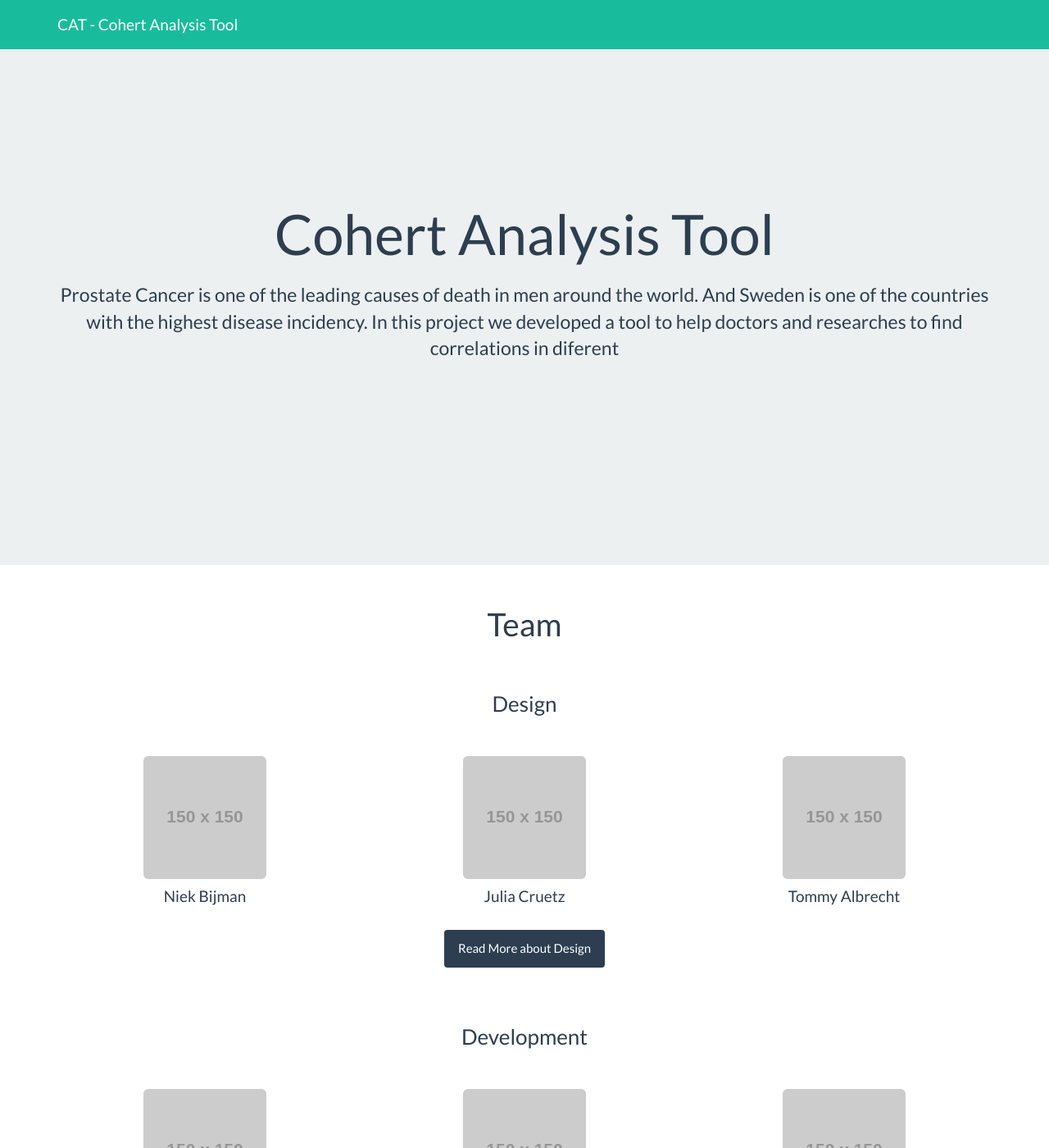
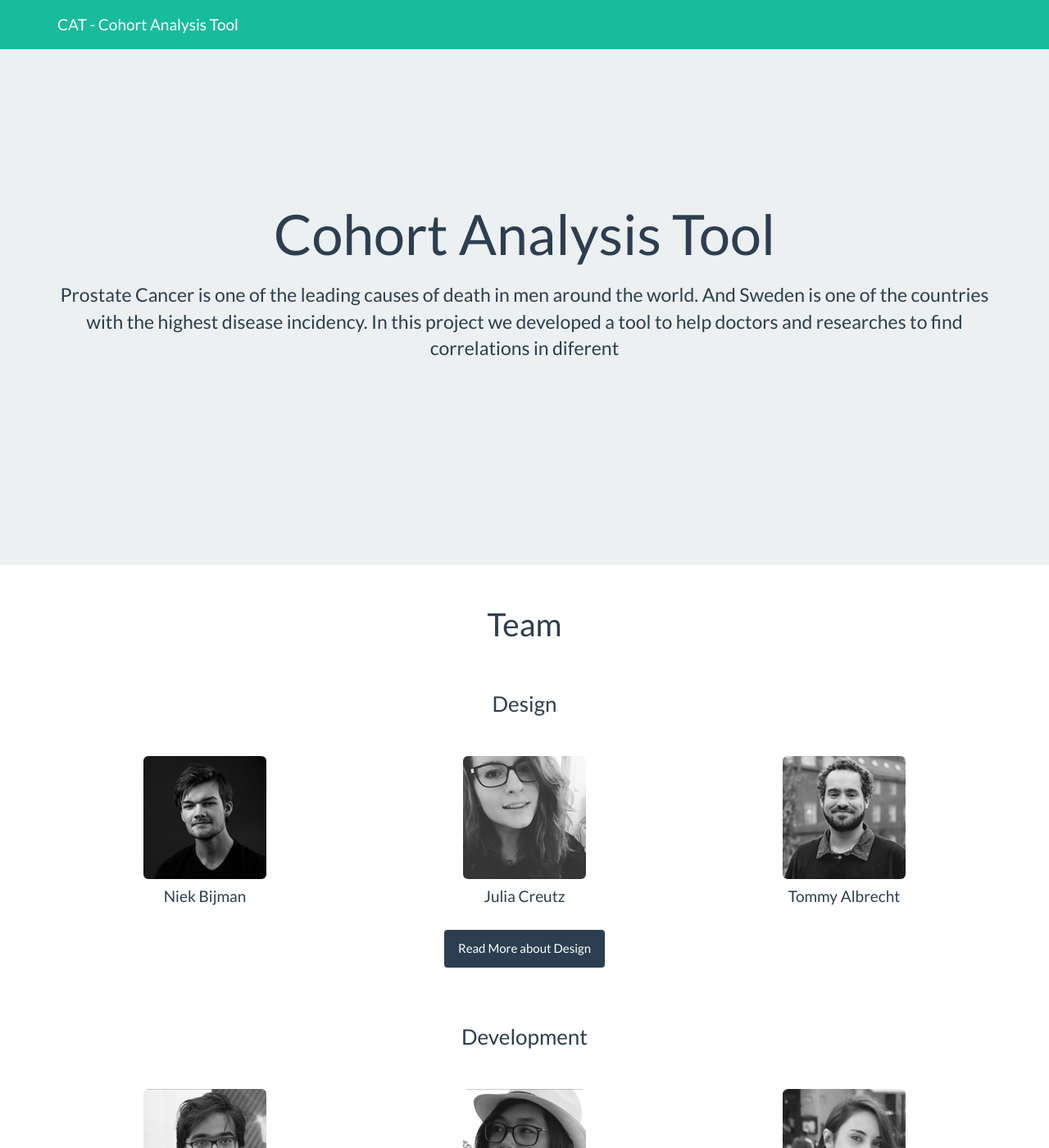
Before and after one commit to raghunayyar/savingprivatenuts, a Jekyll site: the page built from index.md, in a window 1280 px wide and 1400 px high. Shown: the whole window at 82% size. Built offline with Jekyll 4.4.1, drawn with Linux system fonts in a browser that asks for light colours.

Commit message:
Typos and pictures.

```diff
--- a/_includes/header.html
+++ b/_includes/header.html
@@ -7,7 +7,7 @@
                 <span class="icon-bar"></span>
                 <span class="icon-bar"></span>
             </button>
-            <a class="navbar-brand" href="#">CAT - Cohert Analysis Tool</a>
+            <a class="navbar-brand" href="#">CAT - Cohort Analysis Tool</a>
         </div>
     </div>
 </nav>
--- a/_layouts/home.html
+++ b/_layouts/home.html
@@ -5,7 +5,7 @@ layout: default
 <!-- Main jumbotron for a primary marketing message or call to action -->
 <div class="jumbotron">
     <div class="container">
-        <h1 class="text-center" style="margin-top: 200px;">Cohert Analysis Tool</h1>
+        <h1 class="text-center" style="margin-top: 200px;">Cohort Analysis Tool</h1>
         <p class="text-center" style="margin-bottom: 200px; margin-top: 20px;">
             Prostate Cancer is one of the leading causes of death in men around the world. And Sweden is one of the countries with the highest disease incidency.
             In this project we developed a tool to help doctors and researches to find correlations in diferent
@@ -26,22 +26,22 @@ layout: default
     </div>
     <div class="text-center row">
         <div class="col-sm-4">
-            <img src="http://placehold.it/150x150"  class="img-rounded">
+            <img src="images/Niek.png"  class="img-rounded">
             <h4 class="h4">Niek Bijman</h4>
         </div>
         <div class="col-sm-4">
-            <img src="http://placehold.it/150x150"  class="img-rounded">
-            <h4 class="h4">Julia Cruetz</h4>
+            <img src="images/Julia.png"  class="img-rounded">
+            <h4 class="h4">Julia Creutz</h4>
         </div>
         <div class="col-sm-4">
-            <img src="http://placehold.it/150x150"  class="img-rounded">
+            <img src="images/Tomas.png"  class="img-rounded">
             <h4 class="h4">Tommy Albrecht</h4>
         </div>
     </div>
     <div class="row">
         <div class="col-sm-12">
             <p class="text-center" style="margin: 20px 0;">
-                <a href="/team" class="btn btn-md btn-primary">Read More about Design</a>
+                <a href="/design" class="btn btn-md btn-primary">Read More about Design</a>
             </p>
         </div>
     </div>
@@ -52,16 +52,16 @@ layout: default
     </div>
     <div class="text-center row">
         <div class="col-sm-4">
-            <img src="http://placehold.it/150x150"  class="img-rounded">
+            <img src="images/Raghu.png"  class="img-rounded">
             <h4 class="h4">Raghu Nayyar</h4>
         </div>
         <div class="col-sm-4">
-            <img src="http://placehold.it/150x150"  class="img-rounded">
+            <img src="images/Maiky.png"  class="img-rounded">
             <h4 class="h4">Lê Mai-Khanh</h4>
         </div>
         <div class="col-sm-4">
-            <img src="http://placehold.it/150x150"  class="img-rounded">
-            <h4 class="h4" >Nilay Ateş</h4>
+            <img src="images/Nilay.png"  class="img-rounded" style="height: 150px;">
+            <h4 class="h4">Nilay Ateş</h4>
         </div>
     </div>
     <div class="row">
@@ -78,11 +78,11 @@ layout: default
     </div>
     <div class="text-center row">
         <div class="col-sm-3 col-sm-offset-3">
-            <img src="http://placehold.it/150x150"  class="img-rounded">
+            <img src="images/Filip.png"  class="img-rounded">
             <h4 class="h4">Filip Gustafsson</h4>
         </div>
         <div class="col-sm-3">
-            <img src="http://placehold.it/150x150"  class="img-rounded">
+            <img src="images/Dani.png"  class="img-rounded">
             <h4 class="h4">Dani Mataruga</h4>
         </div>
     </div>
```
Also changed, not shown: _layouts/team.html (+5 -12 lines), design.md (added, +92 -0 lines), images/Dani.png (added), images/Filip.png (added), images/Julia.png (added), images/Maiky.png (added), images/Niek.png (added), images/Nilay.png (added), images/Raghu.png (added), images/Tomas.png (added).
